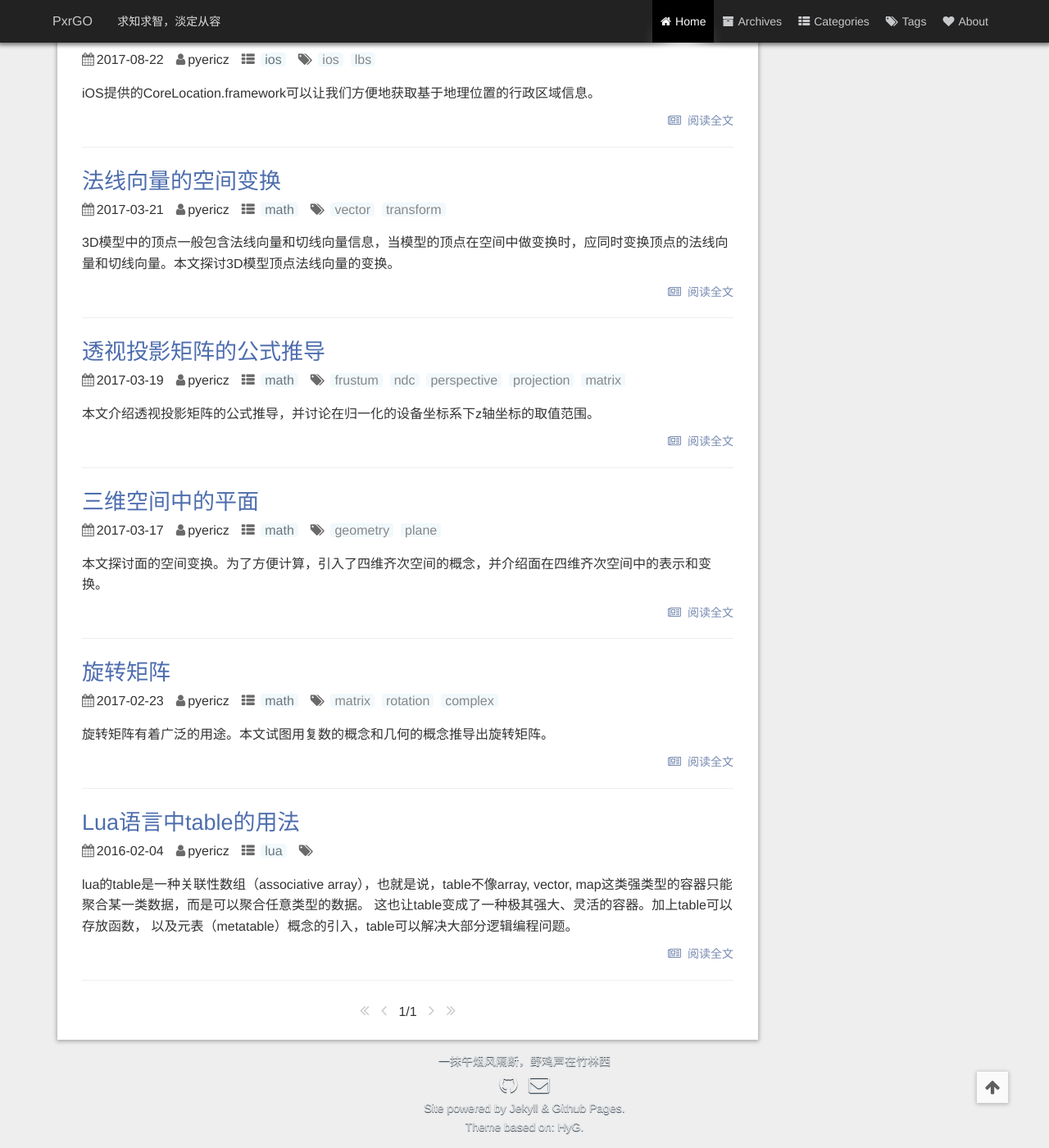
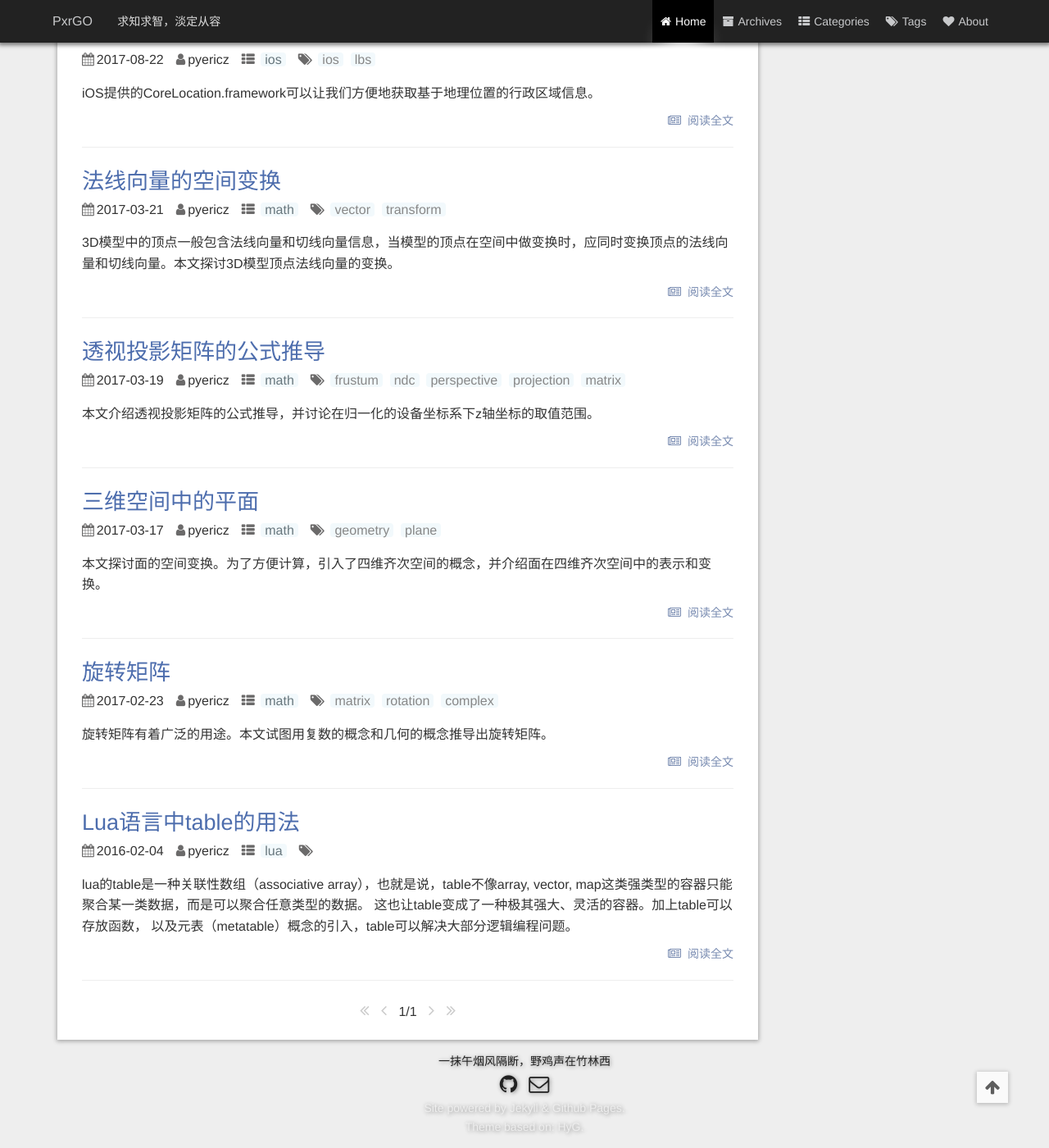
Before and after one commit to pyericz/blog, a Jekyll site: the page built from index.html, in a window 1280 px wide and 1400 px high, scrolled down 843 px. Shown: the whole window at 82% size. Built offline with Jekyll 4.4.1, drawn with Linux system fonts in a browser that asks for light colours; the list of posts is cut into pages by our own code; comment, search, counter and statistics services are not loaded.

Commit message:
update theme

```diff
--- a/_sass/_footer.scss
+++ b/_sass/_footer.scss
@@ -9,7 +9,7 @@
     // background-color: #2b2b3c;
     // box-shadow: 0 -2px 4px 1px rgba(0,0,0,0.5);
     color: #eee;
-    text-shadow: 0 1px 1px #123;
+    text-shadow: 1px 1px 5px #888;
     .wrapper {
         width: 100%;
         margin: 0 auto;
@@ -23,10 +23,10 @@
         .contact {
             display: inline-block;
             a {
-                color: #eee;
+                color: #222;
                 transition: 0.3s ease;
                 &:hover {
-                    color: #222;
+                    color: #eee;
                 }
                 i {
                     margin: 5px 5px;
@@ -35,14 +35,14 @@
             }
         }
         .description {
-            color: #eee;
+            color: #222;
         }
         .power {
             a {
                 color: #eee;
                 transition: 0.3s ease;
                 &:hover {
-                    color: #fff;
+                    color: #eee;
                 }
             }
         }
```
